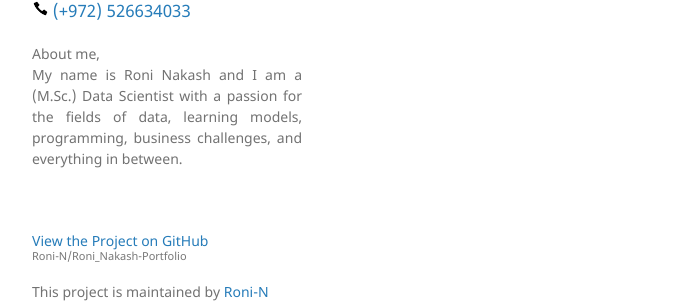
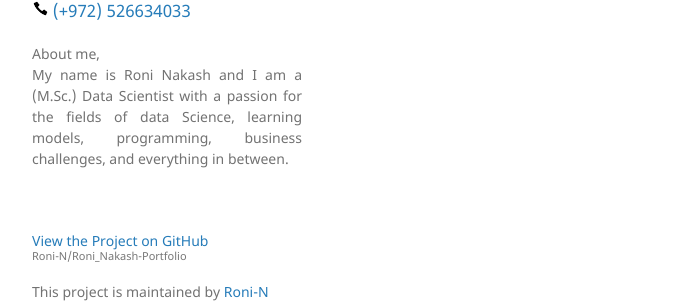
Before and after one commit to Roni-N/Roni_Nakash-Portfolio, a Jekyll site: the page built from another-page.md, in a window 1280 px wide. Shown: the part 487-790 px from the top of the page, without its empty margins (178-871 px from the left). Built offline with Jekyll 4.4.1, drawn with Linux system fonts in a browser that asks for light colours; our own code applies the rules of GitHub Pages for plain Markdown files.

Commit message:
Update _config.yml

```diff
--- a/_config.yml
+++ b/_config.yml
@@ -18,7 +18,7 @@ description:
   </p>
   <p align="justify">
   About me,<br>
-  My name is Roni Nakash and I am a (M.Sc.) Data Scientist with a passion for the fields of data,
+  My name is Roni Nakash and I am a (M.Sc.) Data Scientist with a passion for the fields of data Science,
   learning models, programming, business challenges, and everything in between.
   </p> <br>
 
```
